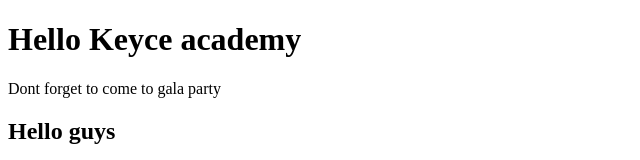
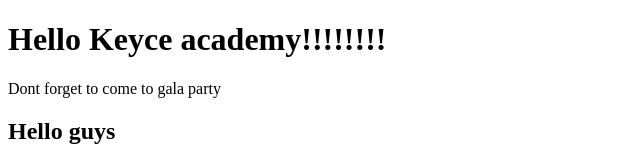
Before and after one commit to Bhuva16/project3, a plain HTML site: page index.html in a window 1280 px wide. Shown: the top 160 px of the page, without its empty margins (0-640 px from the left). Drawn offline with Linux system fonts and the light colour scheme.

Commit message:
h1 marks

```diff
--- a/index.html
+++ b/index.html
@@ -6,7 +6,7 @@
     <title>Document</title>
 </head>
 <body>
-    <h1>Hello Keyce academy</h1>
+    <h1>Hello Keyce academy!!!!!!!!</h1>
      <p>
         Dont forget to come to gala party
      </p>
```
